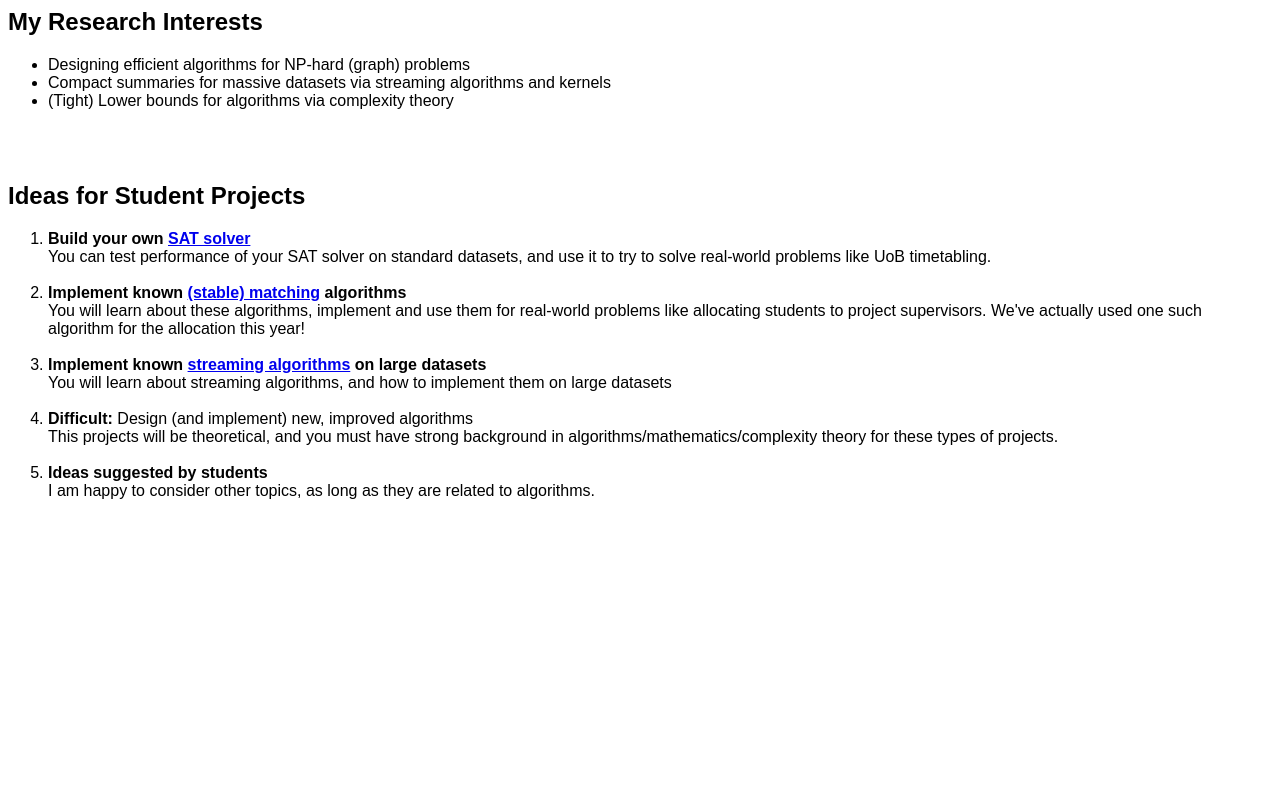
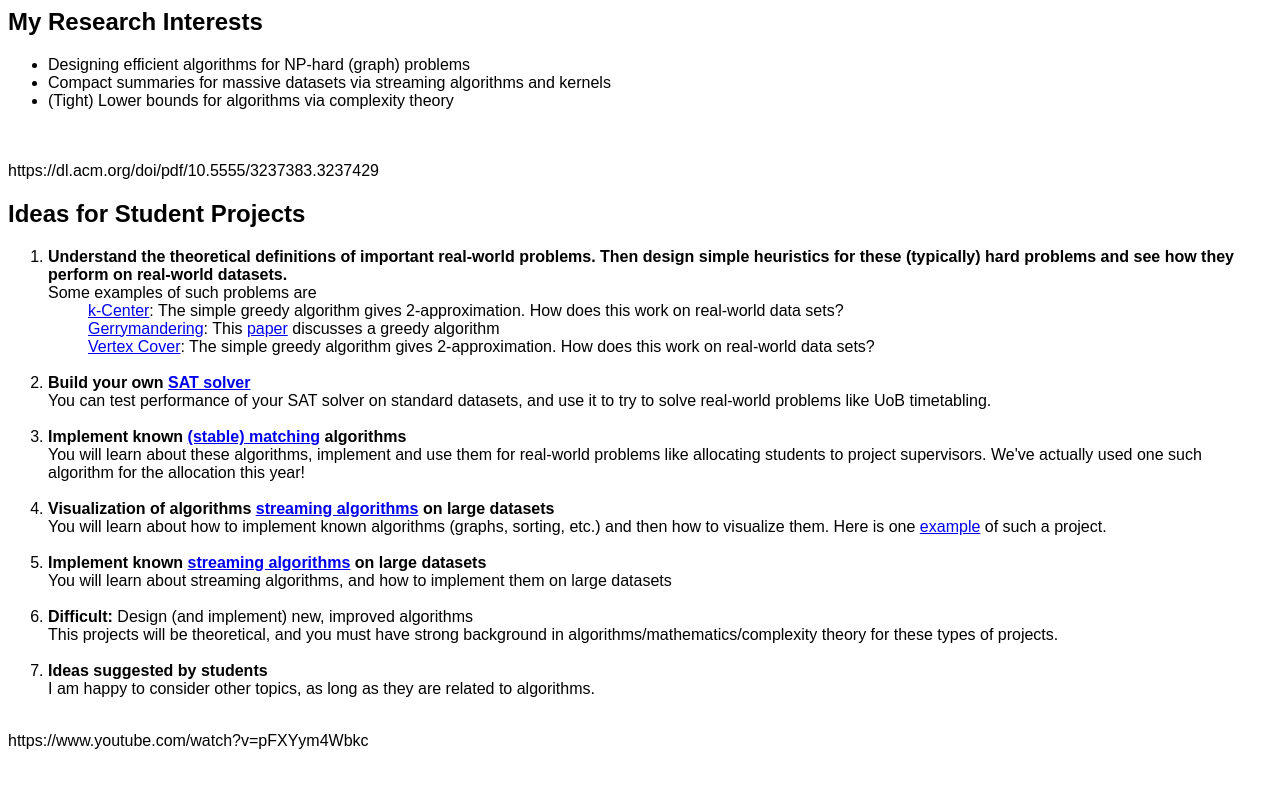
Before and after one commit to rajeshchitnis/rajeshchitnis.github.io, a Jekyll site: the page student-projects.html, which Jekyll copies as it is, in a window 1280 px wide. Shown: the top 788 px of the page. Built offline with Jekyll 4.4.1, drawn with Linux system fonts in a browser that asks for light colours.

Commit message:
Update student-projects.html
a

```diff
--- a/student-projects.html
+++ b/student-projects.html
@@ -68,13 +68,29 @@ body {font-family: Arial, Helvetica, sans-serif;}
 
 
 
-
+https://dl.acm.org/doi/pdf/10.5555/3237383.3237429
 
 
 <h2>Ideas for Student Projects </h2>
 
 <ol>
   	<li>
+		<b>Understand the theoretical definitions of important real-world problems. Then design simple heuristics for these (typically) hard problems and see how they perform on real-world datasets.</b>
+		<br>
+		Some examples of such problems are
+			<ul>
+				<a href="https://en.wikipedia.org/wiki/Metric_k-center">k-Center</a>: The simple greedy algorithm gives 2-approximation. How does this work on real-world data sets?
+				<br>
+				<a href="https://en.wikipedia.org/wiki/Gerrymandering">Gerrymandering</a>: This <a href="https://dl.acm.org/doi/pdf/10.5555/3237383.3237429">paper</a> discusses a greedy algorithm
+				<br>
+
+				<a href="https://en.wikipedia.org/wiki/Vertex_cover">Vertex Cover</a>: The simple greedy algorithm gives 2-approximation. How does this work on real-world data sets?
+			</ul>
+
+	</li>
+
+		<br>
+	<li>
 		<b>Build your own <a href="https://en.wikipedia.org/wiki/Boolean_satisfiability_problem">SAT solver</a>  </b>
 		<br>
 		You can test performance of your SAT solver on standard datasets, and use it to try to solve real-world problems like UoB timetabling.
@@ -86,6 +102,13 @@ body {font-family: Arial, Helvetica, sans-serif;}
 		<b>Implement known <a href="https://en.wikipedia.org/wiki/Gale%E2%80%93Shapley_algorithm">(stable) matching</a> algorithms  </b>
 		<br>
 		You will learn about these algorithms, implement and use them for real-world problems like allocating students to project supervisors. We've actually used one such algorithm for the allocation this year!
+	</li>
+
+		<br>
+	<li>
+		<b>Visualization of algorithms <a href="https://en.wikipedia.org/wiki/Streaming_algorithm">streaming algorithms</a> on large datasets  </b>
+		<br>
+		You will learn about how to implement known algorithms (graphs, sorting, etc.) and then how to visualize them. Here is one <a href="https://www.youtube.com/watch?v=pFXYym4Wbkc">example</a> of such a project.
 	</li>
 
 		<br>
@@ -120,3 +143,5 @@ body {font-family: Arial, Helvetica, sans-serif;}
 
 
 <br>
+
+https://www.youtube.com/watch?v=pFXYym4Wbkc
```
